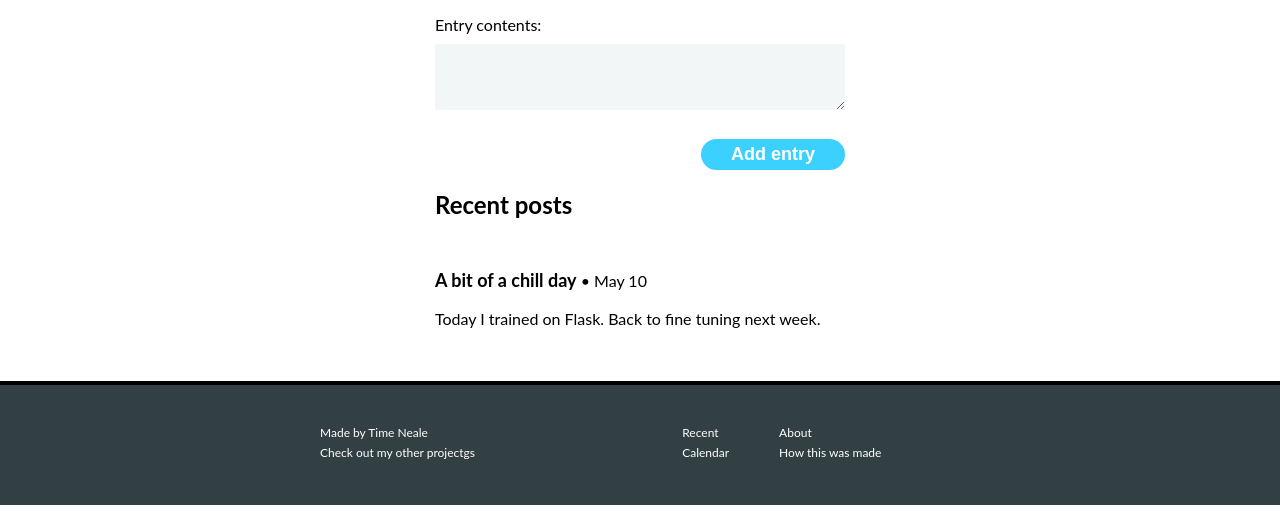
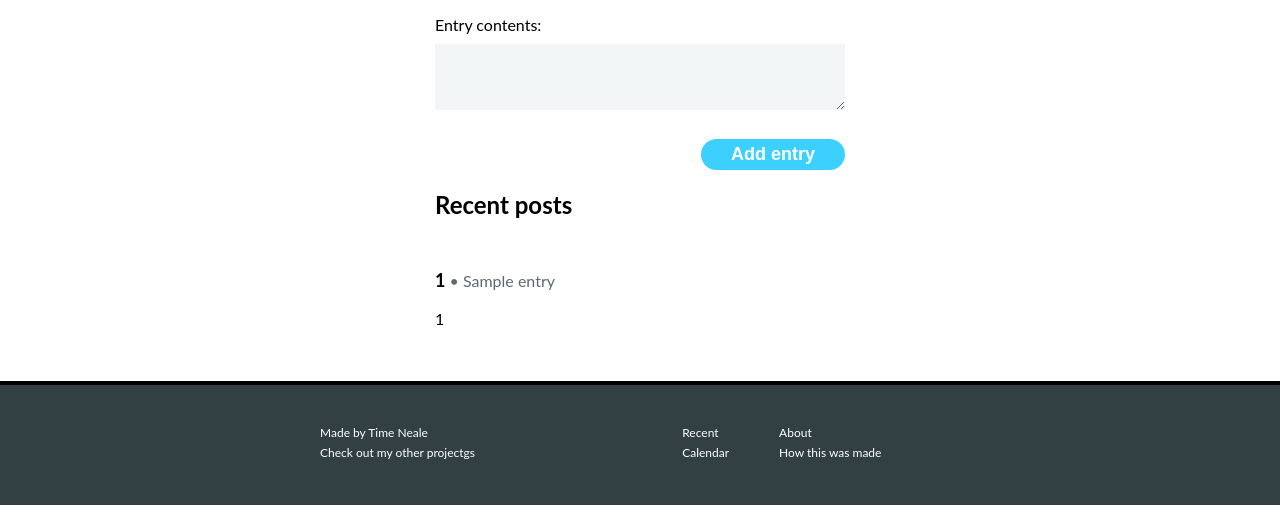
Before and after one commit to TimothyJNeale/MicroBlog, a Flask app: template templates/home.html in a window 1280 px wide. Shown: the part 227-754 px from the top of the page. Run offline with Flask 3, Linux system fonts and the light colour scheme; the template is opened without the code that fills it: most values are stand-ins (such as "Sample title", 1, 10 or a date in 2020).

Commit message:
Formated date correctly

```diff
--- a/app.py
+++ b/app.py
@@ -2,11 +2,21 @@ import datetime
 from flask import Flask, render_template, request
 
 app = Flask(__name__)
+
+entries = []
 
 @app.route('/', methods=['GET', 'POST'])
 def home():
     if request.method == 'POST':
         entry_content = request.form['content']
         formated_date = datetime.datetime.today().strftime('%Y-%m-%d')
-        print(entry_content, formated_date)
-    return render_template('home.html')
+        entries.append((entry_content, formated_date))
+
+    entries_with_date = [
+        (
+            entry[0],
+            entry[1],
+            datetime.datetime.strptime(entry[1], '%Y-%m-%d').strftime('%b %d')
+        ) for entry in entries
+    ]
+    return render_template('home.html', entries=entries_with_date)
--- a/templates/home.html
+++ b/templates/home.html
@@ -34,15 +34,17 @@
             </section>
             <section>
                 <h1>Recent posts</h1>
+                {% for entry in entries %}
                     <article class="entry">
                         <div>
-                        <h2 class="entry__title"> A bit of a chill day</h2>
-                        <time class="entry__time" datetime="2024-05-10">• May 10</time>
+                            <h2 class="entry__title">{{ entry[0] | truncate(30, true) }}</h2>
+                            <time class="entry__date" datetime="{{ entry[1] }}">• {{ entry[2] }}</time>
                         </div>
                         <p class="entry__content">
-                        Today I trained on Flask. Back to fine tuning next week.
+                            {{ entry[0] }}
                         </p>
                     </article>
+                    {% endfor %}
             </section>
         </main>
 
```
Also changed, not shown: 1 other file. Lines whose indentation alone changed are shown as unchanged.
